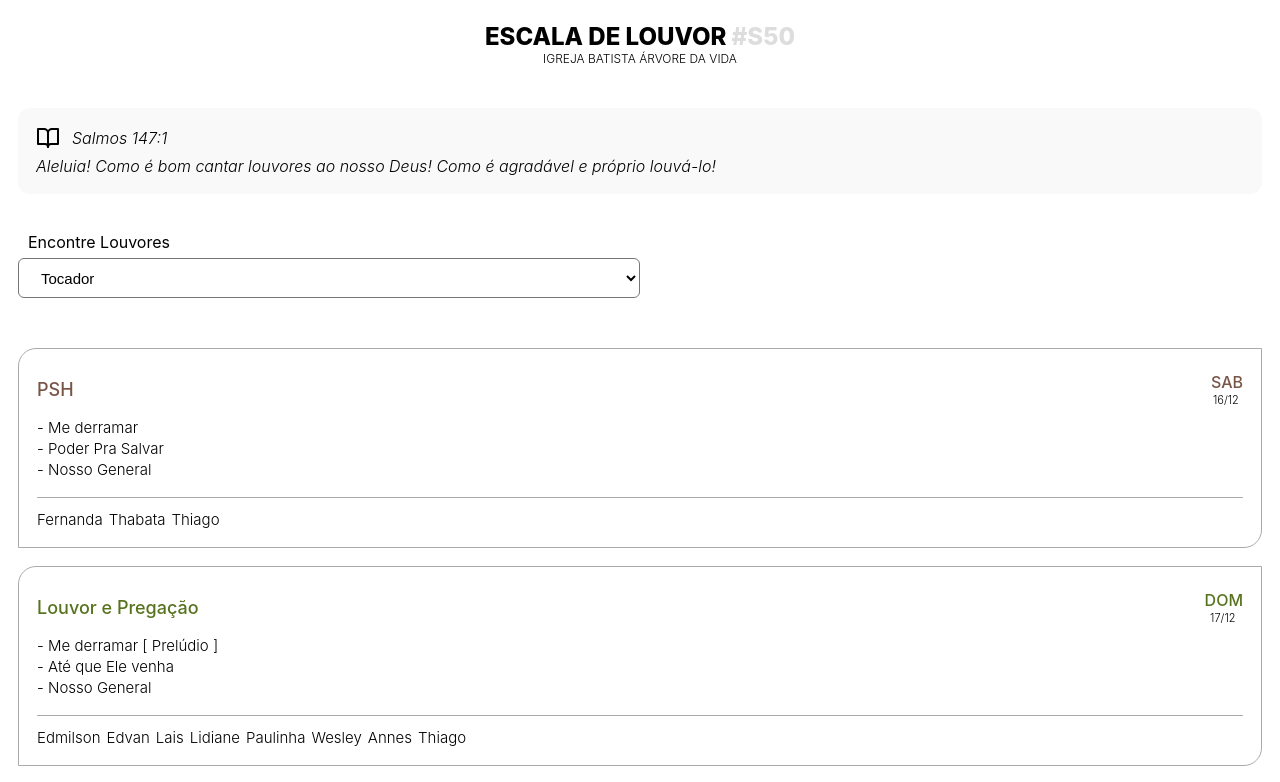
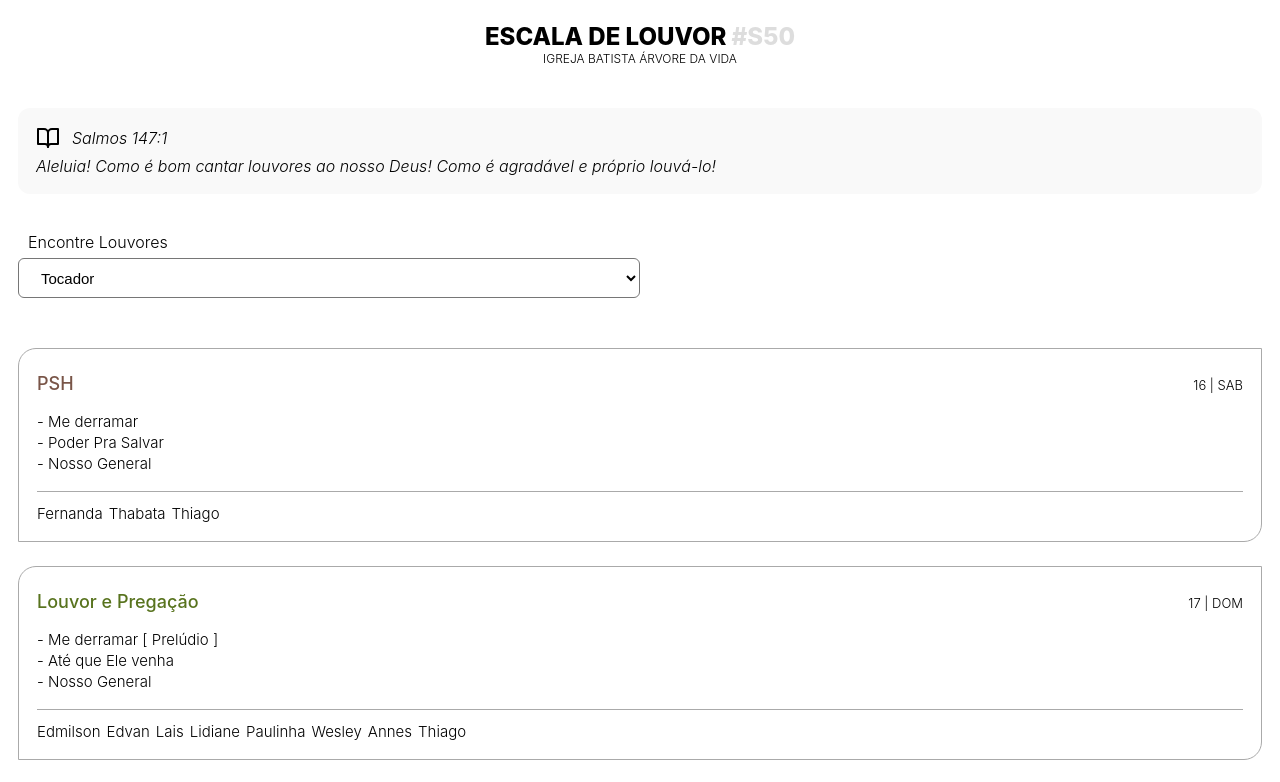
Before and after one commit to hupernikomen/scalepraise, a React (Create React App) app: page / in a window 1280 px wide. Shown: the top 782 px of the page. Built offline with nearby package versions, Linux system fonts and the light colour scheme.

Commit message:
melhorias

```diff
--- a/src/App.js
+++ b/src/App.js
@@ -296,9 +296,12 @@ export default function App() {
 
       <div style={{ padding: 18, marginTop: 20 }}>
         <div style={{ marginBottom: 50 }}>
-          <label style={{ margin: '10px' }}>Encontre Louvores</label>
+          <label style={{ margin: '10px', fontWeight: 300 }}>Encontre Louvores</label>
           <div style={{ display: 'flex', margin: '6px 0', gap: 6 }}>
-            <select style={{ fontSize: 15, width: '50%', background: '#fff', height: 40, padding: '0 18px', borderRadius: 6, outline: 'none' }} onChange={(e) => setTocador(e.target.value)}>
+            <select
+              style={{ fontWeight: 300, fontSize: 15, width: '50%', background: '#fff', height: 40, padding: '0 18px', borderRadius: 6, outline: 'none' }}
+              onChange={(e) => setTocador(e.target.value)}
+            >
               <option>Tocador</option>
               {tocadores.map((tocador, index) => (
                 <option key={index}>{tocador}</option>
@@ -306,7 +309,10 @@ export default function App() {
             </select>
 
             {tocador ? (
-              <select style={{ fontSize: 15, width: '50%', background: '#fff', padding: '0 18px', height: 40, borderRadius: 6, outline: 'none' }} onChange={(e) => setTipoLouvor(e.target.value)}>
+              <select
+                style={{ fontWeight: 300, fontSize: 15, width: '50%', background: '#fff', padding: '0 18px', height: 40, borderRadius: 6, outline: 'none' }}
+                onChange={(e) => setTipoLouvor(e.target.value)}
+              >
                 <option>Momento</option>
                 <option value={'preludio'}>Prelúdio</option>
                 <option value={'primeiromomento'}>Primeiro Momento</option>
--- a/src/CalendarItem/estilo.css
+++ b/src/CalendarItem/estilo.css
@@ -1,14 +1,15 @@
 .container {
   border: 0.4px solid #aaa;
-  padding: 18px;
+  padding: 12px 18px 18px;
   border-radius: 18px 0 18px 0;
-  margin-bottom: 18px;
+  margin-bottom: 24px;
 }
 
 .top {
   display: flex;
   justify-content: space-between;
   flex-wrap: wrap;
+  align-items: center;
   margin-bottom: 6px;
 }
 
--- a/src/CalendarItem/index.js
+++ b/src/CalendarItem/index.js
@@ -30,22 +30,20 @@ export default function CalendarItem({ data }) {
         <div className="date">
           <span
             style={{
-              fontWeight: 500,
+              fontWeight: 400,
               color: data.culto === 'PSH' ? '#795548' : '#58731e'
             }}
           >
-            {semana[moment(data.data).day()]}
-          </span>
             <span
               style={{
-              fontSize: 11,
+                fontSize: 13,
                 fontWeight: 300,
-              marginTop: 1,
-              marginRight: 2,
                 color: '#000'
               }}
             >
-            {moment(data.data).format('DD/MM')}
+              {' '}
+              {moment(data.data).format('DD')} | {semana[moment(data.data).day()]}
+            </span>{' '}
           </span>
         </div>
       </div>
```
Lines whose indentation alone changed are shown as unchanged.
